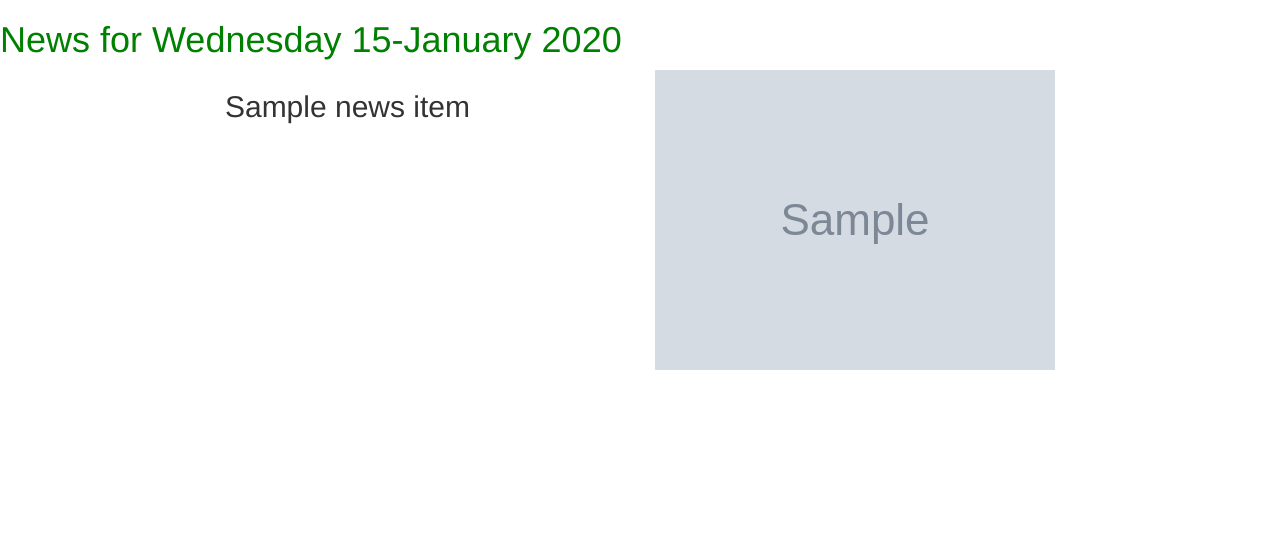
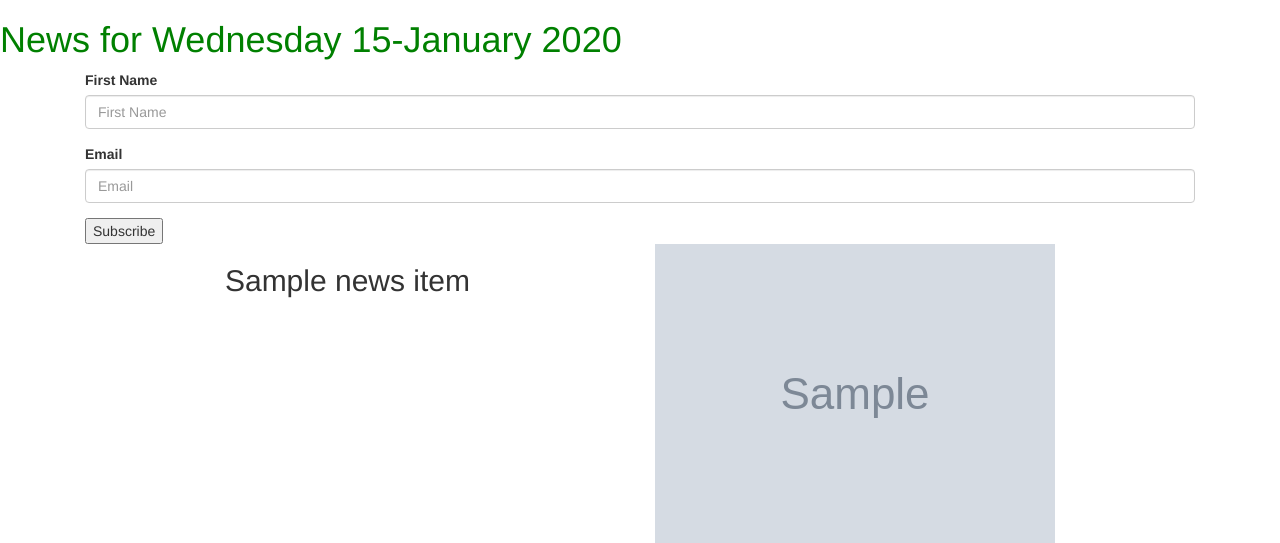
Before and after one commit to Thuotracy/MoringaTribune, a Django app: template news/templates/all-news/today-news.html in a window 1280 px wide. Shown: the part 52-595 px from the top of the page. Run offline with Django 4.2, Linux system fonts and the light colour scheme; tables that the repository leaves empty hold one stand-in row (values such as "Sample post"); the template is opened without the code that fills it: values that come from a table or form of the project are taken from there, most other values are stand-ins (such as "Sample title", 1, 10 or a date in 2020); grey boxes marked "Sample" are stand-in pictures; some libraries are stand-ins or nearby versions.

Commit message:
add class to save subscribes in our database

```diff
--- /dev/null
+++ b/news/forms.py
@@ -0,0 +1,5 @@
+from django import forms
+
+class NewsLetterForm(forms.Form):
+    your_name = forms.CharField(label='First Name',max_length=30)
+    email = forms.EmailField(label='Email')
--- a/news/models.py
+++ b/news/models.py
@@ -46,3 +46,7 @@ class Article(models.Model):
     def days_news(cls,date):
         news = cls.objects.filter(pub_date__date = date)
         return news
+
+class NewsLetterRecipients(models.Model):
+    name = models.CharField(max_length = 30)
+    email = models.EmailField()
--- a/news/templates/all-news/today-news.html
+++ b/news/templates/all-news/today-news.html
@@ -1,12 +1,24 @@
 {%extends 'all-news/base.html' %}
+{% load bootstrap3 %}
 
 {% block content %}
 {{block.super}}
 
 <div class="container">
 
-  <!-- Looping through news   -->
-  {% for news_item in news %}
+  <!-- Looping through news end  -->
+  <!-- {% for news_item in news %} -->
+
+  <div class="container-fluid">
+
+    <form  action="{%url 'newsToday'%}" method="post">
+      {%csrf_token%}
+
+      {% bootstrap_form letterForm layout='inline' %}
+      <input type="submit" value="Subscribe">
+    </form>
+
+  </div>
 
   <div class="row">
     <!-- displaying News articles -->
```
Also changed, not shown: news/views.py (+11 -4 lines).
